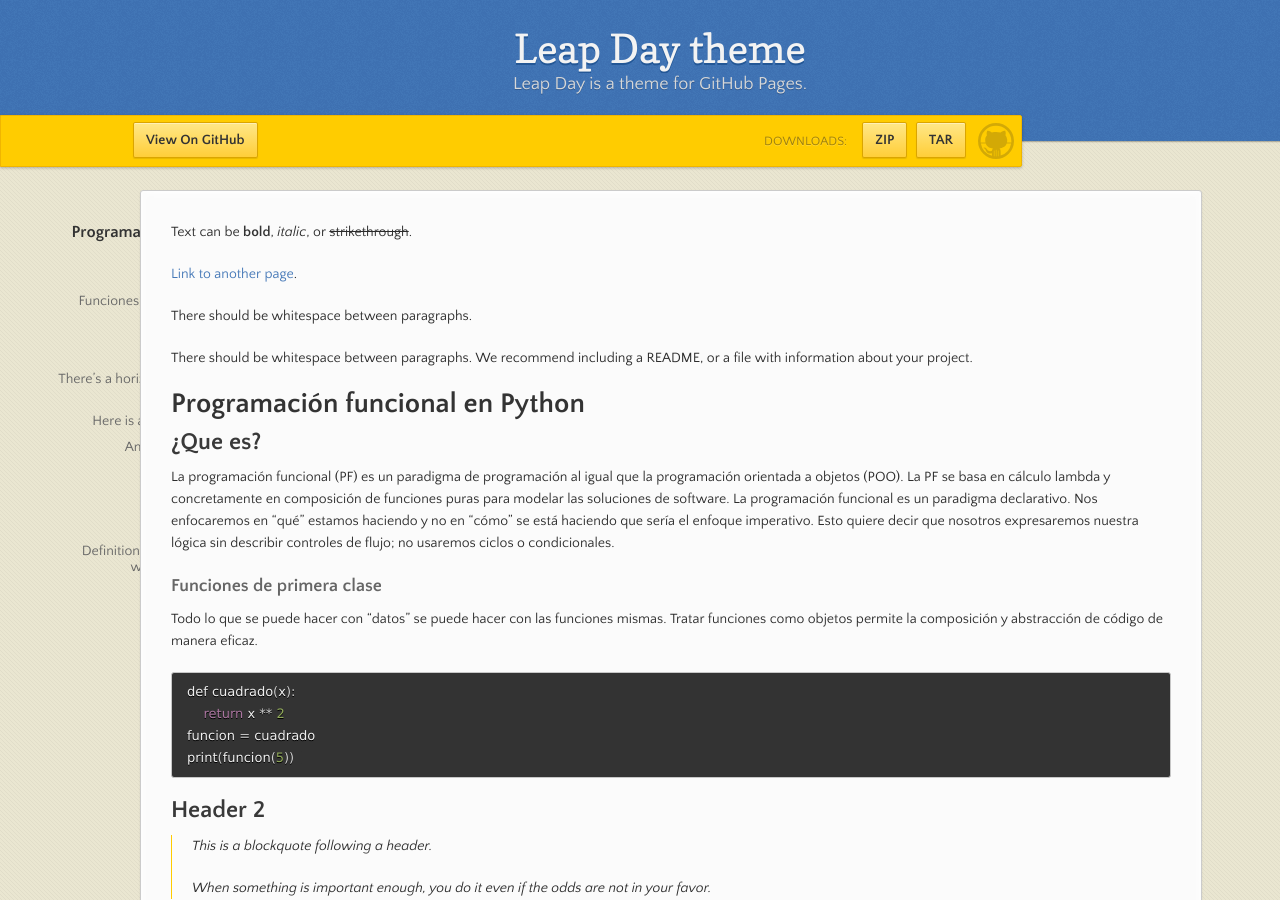
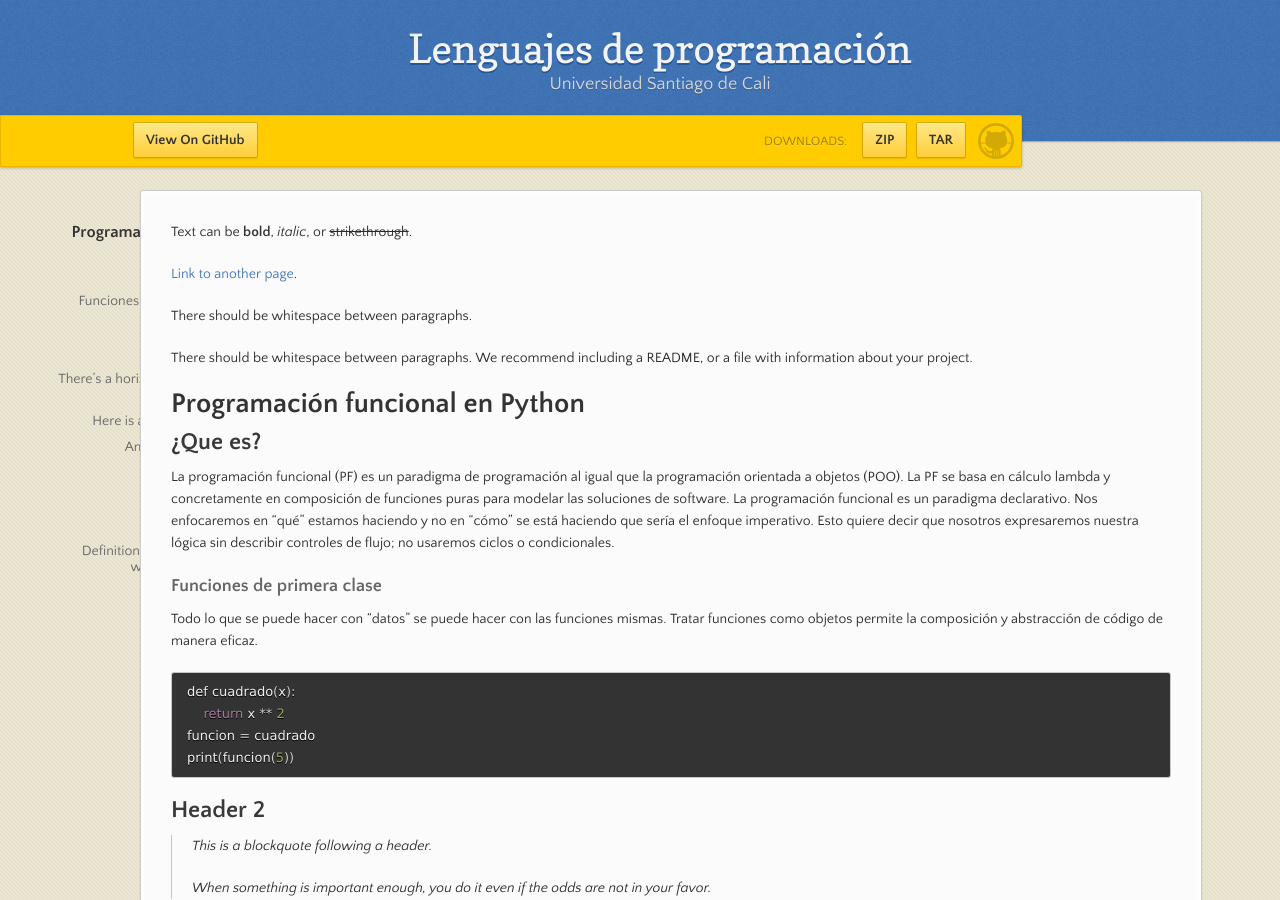
Before and after one commit to JDaviddE/JDaviddE.github.io, a Jekyll site: the page built from index.md, in a window 1280 px wide and 900 px high. Built offline with Jekyll 4.4.1, drawn with Linux system fonts in a browser that asks for light colours.

Commit message:
Update _config.yml

```diff
--- a/_config.yml
+++ b/_config.yml
@@ -1,5 +1,5 @@
-title: Leap Day theme
-description: Leap Day is a theme for GitHub Pages.
+title: Lenguajes de programación
+description: Universidad Santiago de Cali
 show_downloads: true
 google_analytics:
 theme: jekyll-theme-leap-day
```
